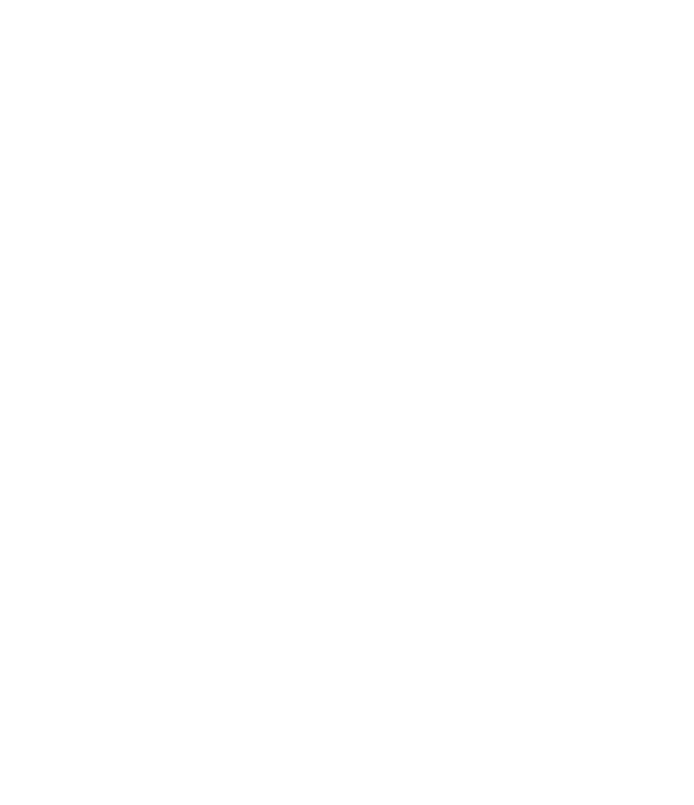
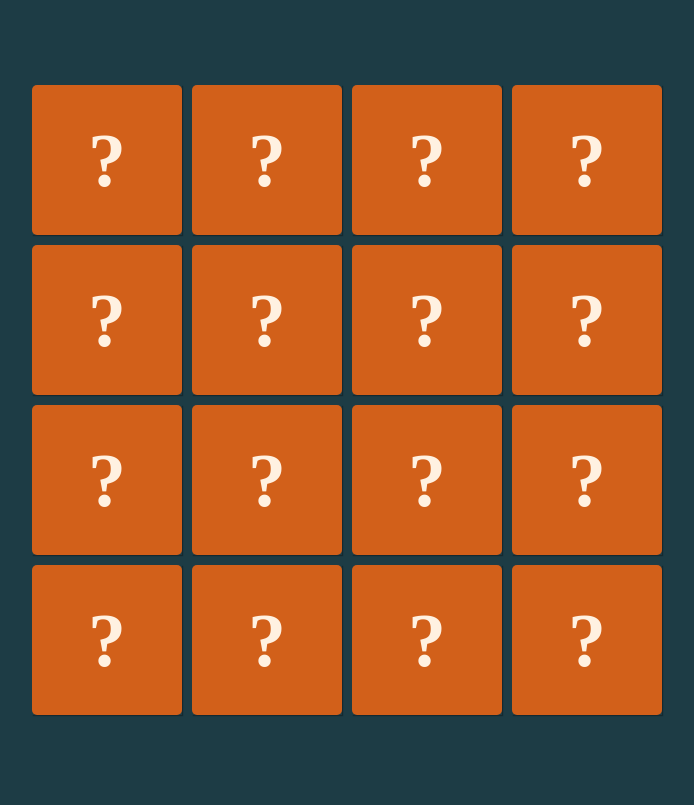
Before and after one commit to NikChupin/Pairs, a plain HTML site: page index.html in a window 1280 px wide. Shown: the whole page, without its empty margins (293-987 px from the left). Drawn offline with Linux system fonts and the light colour scheme; the site is published under a folder, as on GitHub Pages, so addresses that start at the root find nothing.

Commit message:
little fixes

```diff
--- a/index.html
+++ b/index.html
@@ -4,9 +4,9 @@
 <head>
     <meta charset="UTF-8">
     <meta name="viewport" content="width=device-width, initial-scale=1.0">
-    <script src="/pair.js" defer></script>
-    <link rel="stylesheet" href="/style.css">
-    <title>Homework 9</title>
+    <script src="pair.js" defer></script>
+    <link rel="stylesheet" href="style.css">
+    <title>Pairs</title>
 
 </head>
 
```
